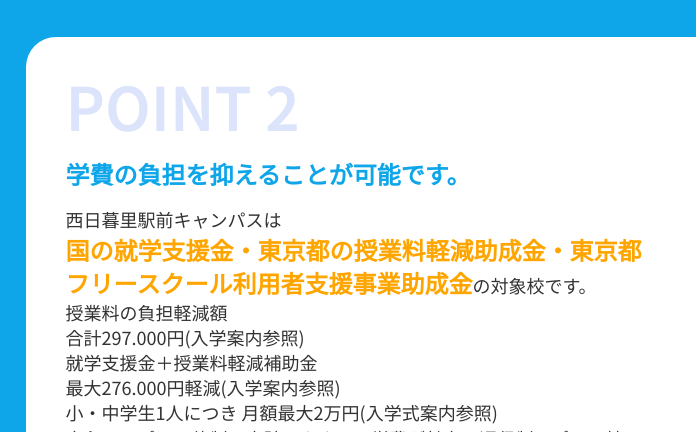
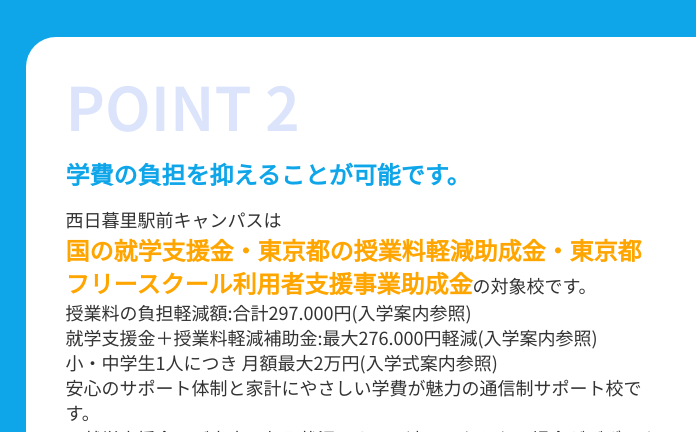
Before and after one commit to nakata-chie/nishinippori, a plain HTML site: page index.html in a window 1280 px wide. Shown: the part 3598-4030 px from the top of the page, 0-696 px from the left. Drawn offline with nearby package versions, Linux system fonts and the light colour scheme; some packages are replaced by stand-ins of ours; grey boxes are pictures that could not be loaded; a web font is replaced by a local one.

Commit message:
Add files via upload

```diff
--- a/index.html
+++ b/index.html
@@ -304,10 +304,8 @@
                             <p class="point-text">
                                 西日暮里駅前キャンパスは<br>
                                 <span class="pay-text">国の就学支援金・東京都の授業料軽減助成金・東京都フリースクール利用者支援事業助成金</span>の対象校です。<br>
-                                授業料の負担軽減額<br>
-                                合計297.000円(入学案内参照)<br>
-                                就学支援金＋授業料軽減補助金<br>
-                                最大276.000円軽減(入学案内参照)<br>
+                                授業料の負担軽減額:合計297.000円(入学案内参照)<br>
+                                就学支援金＋授業料軽減補助金:最大276.000円軽減(入学案内参照)<br>
                                 小・中学生1人につき 月額最大2万円(入学式案内参照)<br>
                                 安心のサポート体制と家計にやさしい学費が魅力の通信制サポート校です。<br>
                                 ※就学支援金はご家庭の収入状況によって適用とならない場合がございます。
--- a/js/main.js
+++ b/js/main.js
@@ -5,8 +5,8 @@ $(function () {
     slidesToShow: 6,
     slidesToScroll: 6,
     autoplay: true,
-    autoplaySpeed: 1000,
-    speed: 2000,
+    autoplaySpeed: 2500,
+    speed: 2500,
     cssEase: 'linear',
     infinite: true, //  明示的に指定
     draggable: false, swipe: false,
```
